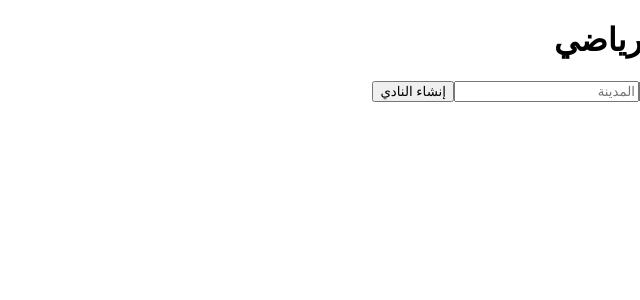
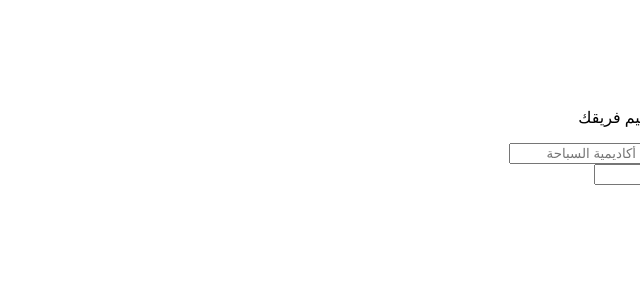
Before and after one commit to abdelkaderbensaid80-sys/swim-club-manager-v2, a Next.js app: page /onboarding in a window 1280 px wide. Shown: the top 300 px of the page, without its empty margins (640-1280 px from the left). Built offline with nearby package versions, Linux system fonts and the light colour scheme.

Commit message:
Update page.tsx

```diff
--- a/app/onboarding/page.tsx
+++ b/app/onboarding/page.tsx
@@ -2,28 +2,62 @@
 import { useFormState } from "react-dom";
 import { handleOnboarding } from "./actions";
 
-// هادي هي النقطة المهمة: عطيناه جملة خاوية "" عوض null
 const initialState = { error: "" };
 
 export default function OnboardingPage() {
   const [state, formAction] = useFormState(handleOnboarding, initialState);
 
   return (
-    <div className="flex flex-col items-center justify-center min-h-screen p-4 bg-slate-50" dir="rtl">
-      <form action={formAction} className="bg-white p-8 rounded-2xl shadow-xl w-full max-w-md border border-slate-100">
-        <h1 className="text-2xl font-bold mb-6 text-center text-slate-800">إعداد النادي الرياضي</h1>
-        <input type="hidden" name="mode" value="create" />
-        <div className="space-y-4">
-          <input name="name" placeholder="اسم نادي السباحة" className="w-full p-3 border rounded-xl outline-blue-500" required />
-          <input name="city" placeholder="المدينة" className="w-full p-3 border rounded-xl outline-blue-500" required />
+    <div className="min-h-screen bg-gradient-to-br from-sky-50 via-white to-blue-100 flex items-center justify-center p-6" dir="rtl">
+      <div className="bg-white/80 backdrop-blur-md p-8 rounded-3xl shadow-2xl w-full max-w-md border border-white relative overflow-hidden">
+        {/* لمسة فنية: خط مائي في الأعلى */}
+        <div className="absolute top-0 left-0 w-full h-2 bg-gradient-to-r from-blue-400 to-cyan-500"></div>
+
+        <div className="text-center mb-8">
+          <div className="bg-blue-100 w-16 h-16 rounded-full flex items-center justify-center mx-auto mb-4">
+             <span className="text-3xl">🏊‍♂️</span>
+          </div>
+          <h1 className="text-3xl font-extrabold text-blue-900 tracking-tight">إعداد النادي</h1>
+          <p className="text-slate-500 mt-2">خطوة واحدة تفصلك عن تنظيم فريقك</p>
+        </div>
+
+        <form action={formAction} className="space-y-5">
+          <input type="hidden" name="mode" value="create" />
+
+          <div>
+            <label className="block text-sm font-semibold text-blue-900 mb-2 mr-1">اسم النادي الرياضي</label>
+            <input
+              name="name"
+              placeholder="مثلاً: نادي أكاديمية السباحة"
+              className="w-full p-4 bg-slate-50 border-none rounded-2xl focus:ring-2 focus:ring-blue-500 transition-all outline-none text-slate-800"
+              required
+            />
+          </div>
+
+          <div>
+            <label className="block text-sm font-semibold text-blue-900 mb-2 mr-1">المدينة</label>
+            <input
+              name="city"
+              placeholder="الدار البيضاء، أكادير..."
+              className="w-full p-4 bg-slate-50 border-none rounded-2xl focus:ring-2 focus:ring-blue-500 transition-all outline-none text-slate-800"
+              required
+            />
+          </div>
+
           {state?.error && (
-            <p className="text-red-500 text-sm bg-red-50 p-2 rounded border border-red-100">{state.error}</p>
+            <div className="bg-red-50 text-red-600 p-3 rounded-xl text-sm border border-red-100 animate-pulse">
+              ⚠️ {state.error}
+            </div>
           )}
-          <button type="submit" className="w-full bg-blue-600 hover:bg-blue-700 text-white p-4 rounded-xl font-bold transition-all">
-            إنشاء النادي
+
+          <button
+            type="submit"
+            className="w-full bg-blue-600 hover:bg-blue-700 text-white p-4 rounded-2xl font-bold text-lg shadow-lg shadow-blue-200 transition-all transform hover:-translate-y-1 active:scale-95"
+          >
+            تأكيد وإنشاء النادي
           </button>
-        </div>
-      </form>
+        </form>
+      </div>
     </div>
   );
 }
```
